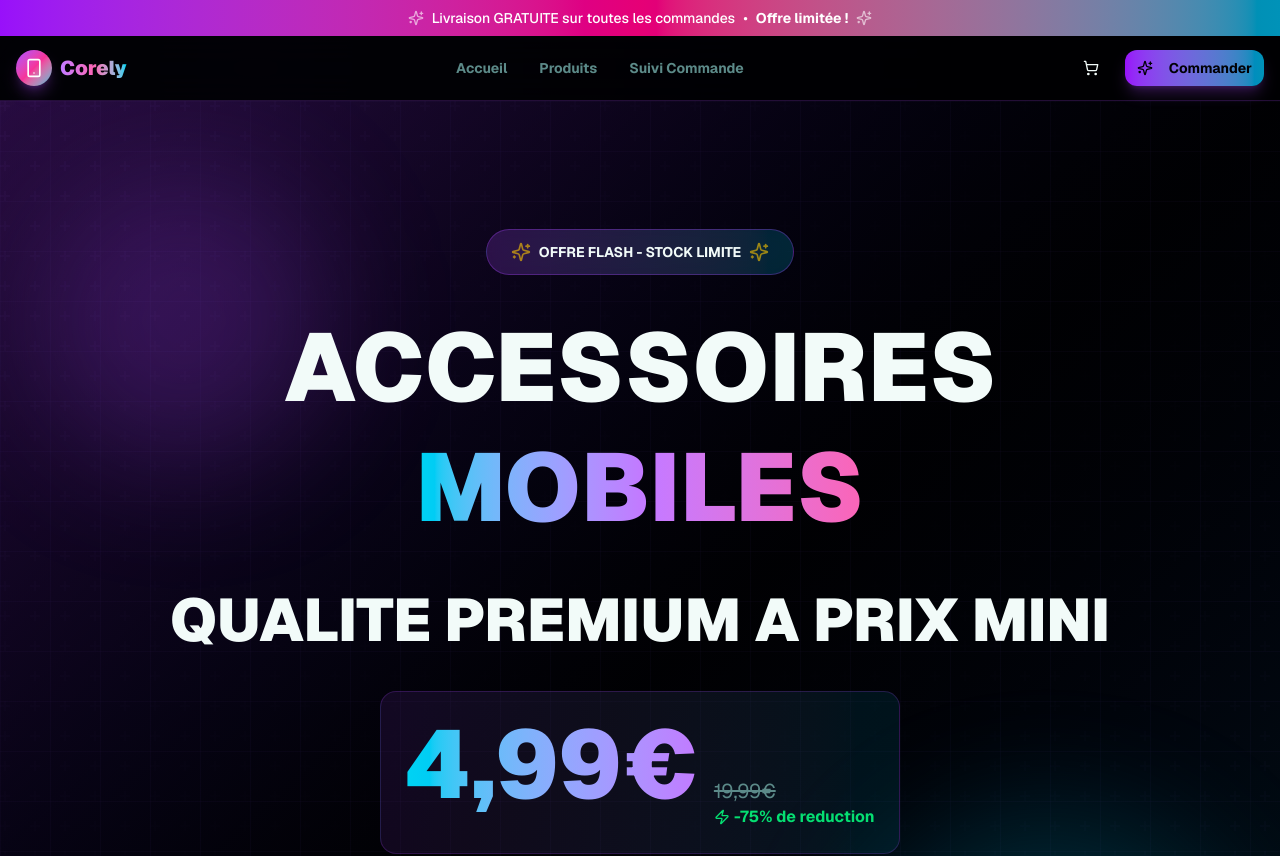
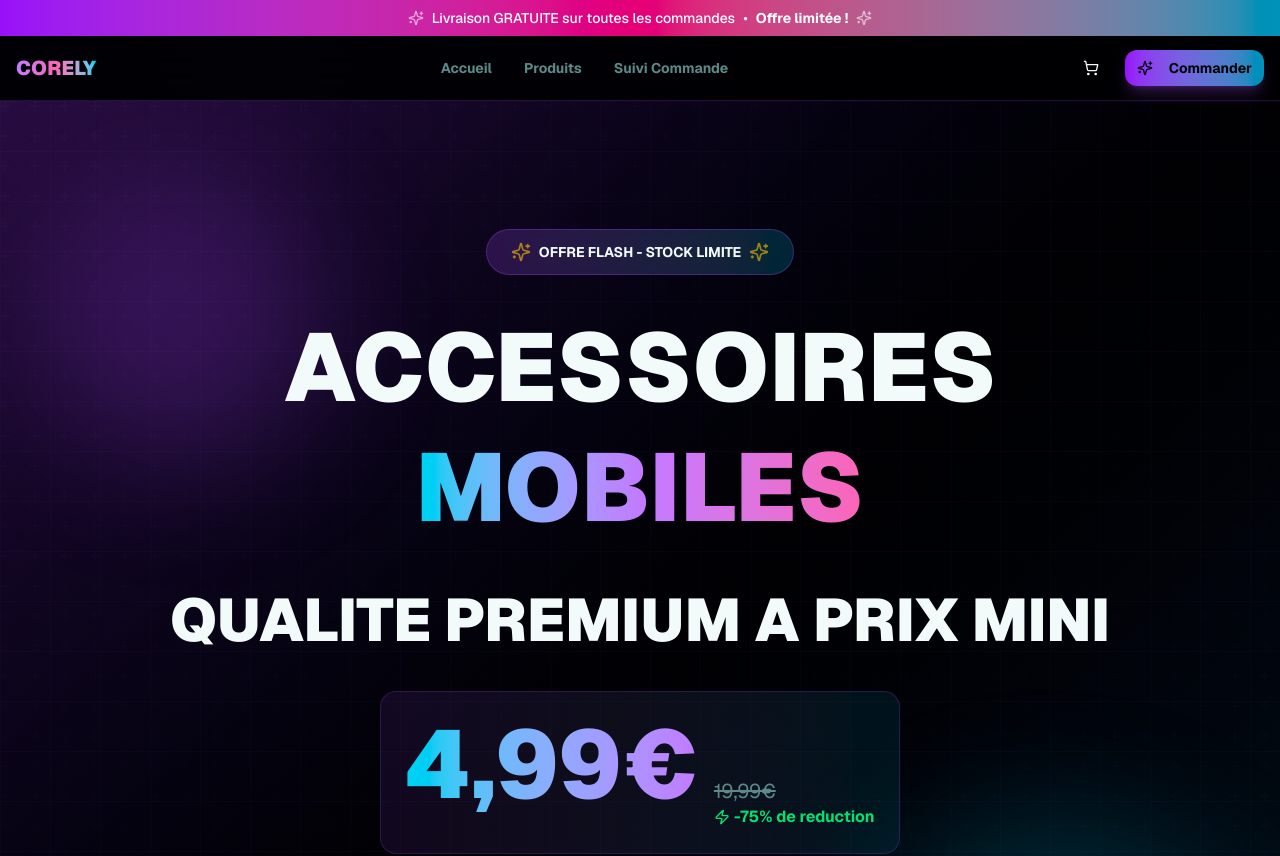
Before and after one commit to seeker-jpg/shipping-website, a Next.js app: page / in a window 1280 px wide. Shown: the top 856 px of the page. Built offline with nearby package versions, Linux system fonts and the light colour scheme.

Commit message:
feat: update logo component styles and structure
Co-authored-by: null <245549247+seeker-jpg@users.noreply.github.com>

```diff
--- a/components/logo.tsx
+++ b/components/logo.tsx
@@ -3,11 +3,9 @@ import { Smartphone } from "lucide-react"
 export function Logo({ className = "" }: { className?: string }) {
   return (
     <div className={`flex items-center gap-2 ${className}`}>
-      <div className="w-9 h-9 rounded-xl bg-gradient-to-br from-purple-500 via-pink-500 to-cyan-500 flex items-center justify-center shadow-lg shadow-purple-500/30">
-        <Smartphone className="w-5 h-5 text-white" />
-      </div>
+
       <span className="text-xl font-black bg-gradient-to-r from-purple-400 via-pink-400 to-cyan-400 bg-clip-text text-transparent">
-        Corely
+        CORELY
       </span>
     </div>
   )
```
